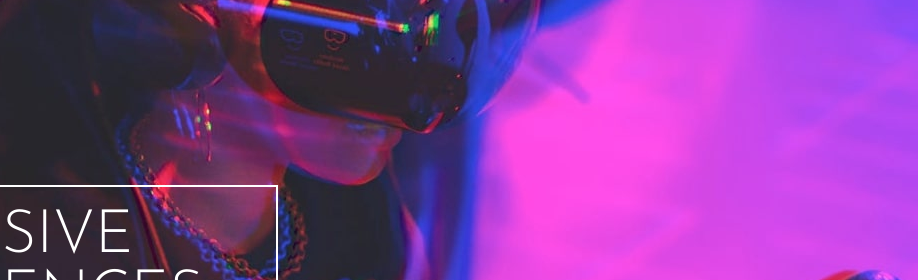
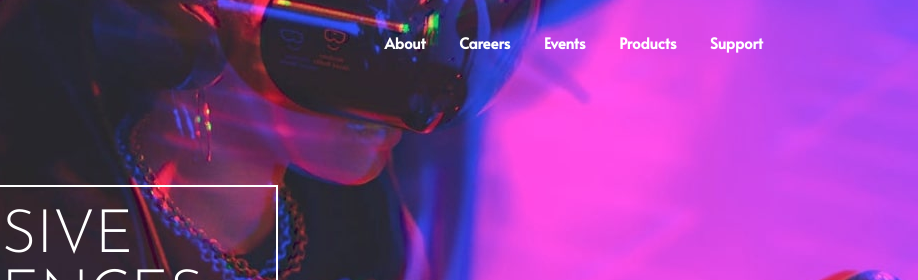
Before and after one commit to sammyodiagbe/Loopstudios-landing-page, a plain HTML site: page index.html in a window 1280 px wide. Shown: the top 280 px of the page, 362-1280 px from the left. Drawn offline with Linux system fonts and the light colour scheme.

Commit message:
fixing style error

```diff
--- a/css/style.scss
+++ b/css/style.scss
@@ -35,6 +35,9 @@ li {
 }
 
 .hide-mobile {
+  display: none;
+}
+.hide-desktop {
   display: none;
 }
 
@@ -207,6 +210,9 @@ footer {
   .hide-desktop {
     display: none !important;
   }
+  .hide-mobile {
+    display: block;
+  }
   div.container {
     width: 1000px;
     margin: 0 auto;
```
Also changed, not shown: css/style.css, 1 other file.
